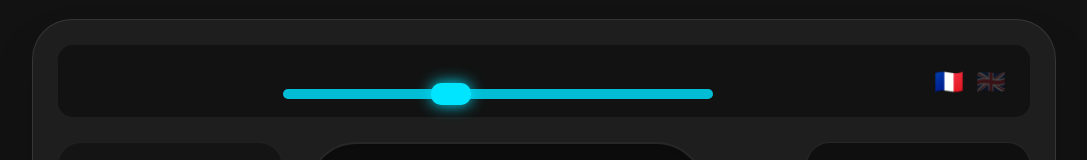
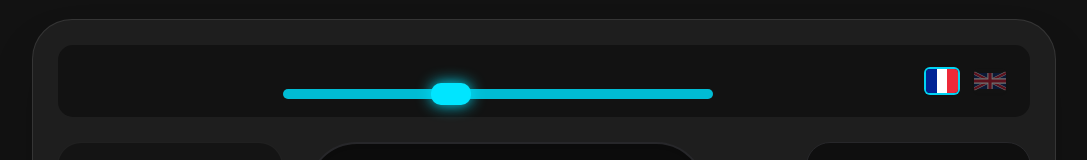
Before and after one commit to Thomas92230/metronome-music, a Next.js app: page / in a window 1280 px wide. Shown: the top 160 px of the page, without its empty margins (96-1183 px from the left). Built offline with nearby package versions, Linux system fonts and the light colour scheme.

Commit message:
compatibility icone svg

```diff
--- a/app/page.tsx
+++ b/app/page.tsx
@@ -275,9 +275,25 @@ export default function MetronomePro() {
           <div className="px-4 mt-6 w-1/2 ml-[20%]">
              <input type="range" min="10" max="300" value={bpm} onChange={(e) => updateBpm(parseInt(e.target.value))} className="tempo-slider" />
           </div>
-          <div className="flex gap-3 text-2xl">
-            <button onClick={() => setLang("fr")} className={`transition-all hover:scale-110 ${lang === 'fr' ? 'opacity-100' : 'opacity-20'}`}>🇫🇷</button>
-            <button onClick={() => setLang("en")} className={`transition-all hover:scale-110 ${lang === 'en' ? 'opacity-100' : 'opacity-20'}`}>🇬🇧</button>
+          <div className="flex gap-4 items-center">
+            {/* DRAPEAU FRANCAIS SVG */}
+            <button onClick={() => setLang("fr")} className={`transition-all hover:scale-110 overflow-hidden rounded-sm w-8 h-6 flex shadow-sm ${lang === 'fr' ? 'ring-2 ring-cyan-400 opacity-100' : 'opacity-40'}`}>
+              <div className="w-1/3 h-full bg-[#002395]"></div>
+              <div className="w-1/3 h-full bg-white"></div>
+              <div className="w-1/3 h-full bg-[#ED2939]"></div>
+            </button>
+
+            {/* DRAPEAU ANGLAIS (UK) SVG */}
+            <button onClick={() => setLang("en")} className={`transition-all hover:scale-110 overflow-hidden rounded-sm w-8 h-6 flex shadow-sm ${lang === 'en' ? 'ring-2 ring-cyan-400 opacity-100' : 'opacity-40'}`}>
+              <svg xmlns="http://www.w3.org/2000/svg" viewBox="0 0 60 30" className="w-full h-full">
+                <clipPath id="s"><path d="M0,0 v30 h60 v-30 z"/></clipPath>
+                <path d="M0,0 v30 h60 v-30 z" fill="#012169"/>
+                <path d="M0,0 L60,30 M60,0 L0,30" stroke="#fff" strokeWidth="6"/>
+                <path d="M0,0 L60,30 M60,0 L0,30" stroke="#C8102E" strokeWidth="4"/>
+                <path d="M30,0 v30 M0,15 h60" stroke="#fff" strokeWidth="10"/>
+                <path d="M30,0 v30 M0,15 h60" stroke="#C8102E" strokeWidth="6"/>
+              </svg>
+            </button>
           </div>
         </div>
 
```
